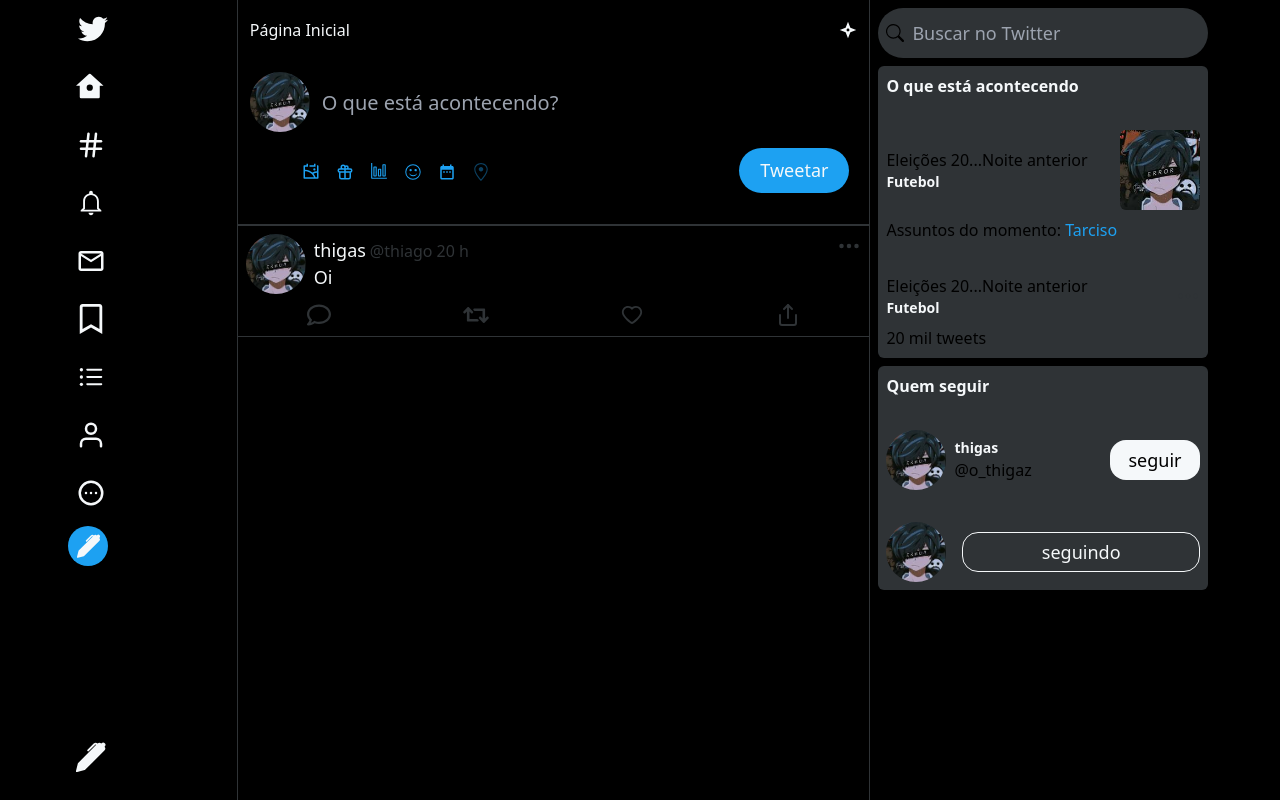
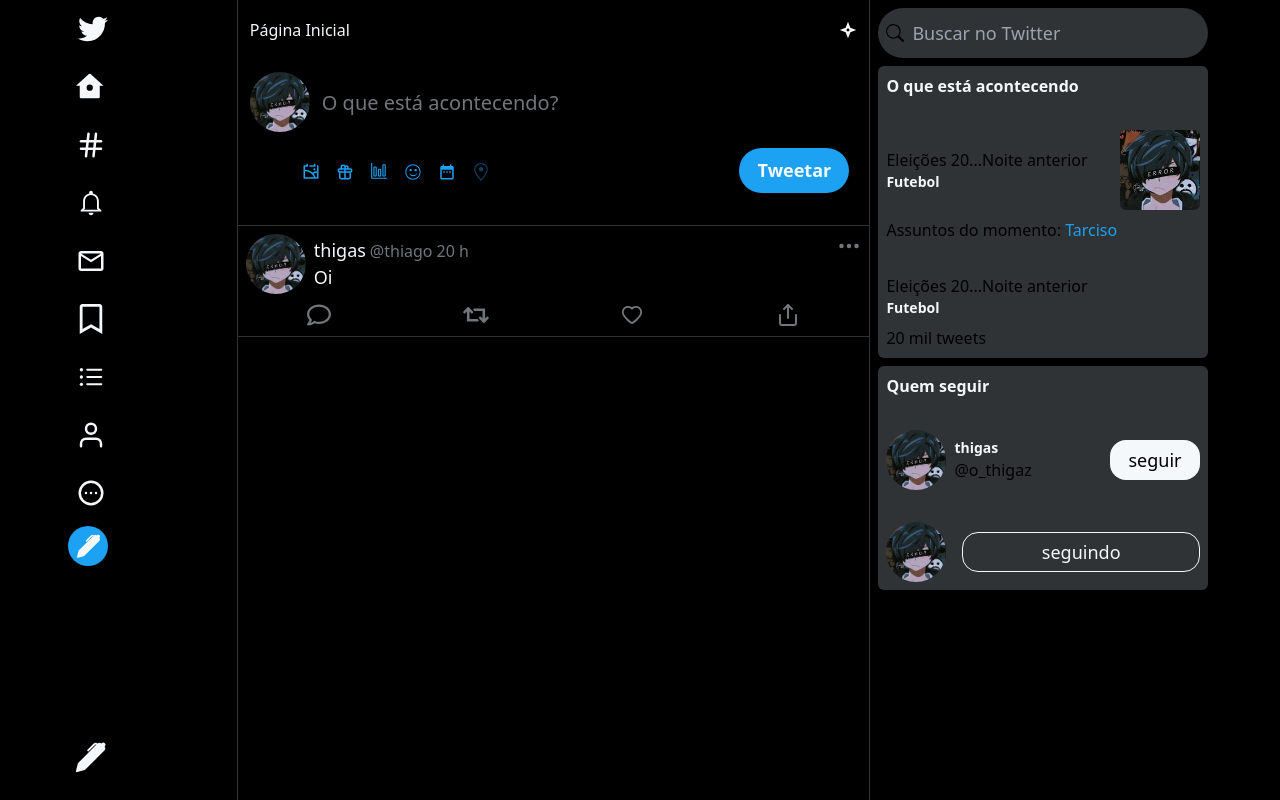
Before and after one commit to constThiagoSilva/twitter-clone, a React (Vite) app: page / in a window 1280 px wide. Built offline with nearby package versions, Linux system fonts and the light colour scheme.

Commit message:
fix: feed colors

```diff
--- a/src/components/Feed/index.tsx
+++ b/src/components/Feed/index.tsx
@@ -20,7 +20,7 @@
         <StarIcon className="text-lg" />
       </header>
 
-      <div className="mt-[60px] p-3 w-full border-b border-gray-600">
+      <div className="mt-[60px] p-3 w-full border-b border-gray-400">
         <div className="w-full flex items-center justify-center">
           <img
             src={ProfileImage}
@@ -30,7 +30,7 @@
           <input
             type="text"
             placeholder="O que está acontecendo?"
-            className="bg-gray-900 flex-1 h-full focus:outline-none text-white text-[20px] placeholder:font-light ml-3"
+            className="bg-gray-900 flex-1 h-full focus:outline-none text-white text-[20px] placeholder:text-gray-300 ml-3"
           />
         </div>
         <div className="w-full h-[80px] p-2 flex items-center justify-between flex-col md:flex-row">
@@ -42,14 +42,14 @@
             <DateIcon className="ml-4 cursor-pointer" />
             <LocationIcon className="ml-4 cursor-pointer opacity-40" />
           </div>
-          <button className="h-[45px] w-[110px] p-2 flex items-center justify-center rounded-full cursor-pointer bg-blue-500 text-white text-[18px] hover:brightness-95 transition-all mb-1">
+          <button className="h-[45px] w-[110px] p-2 flex items-center justify-center rounded-full cursor-pointer bg-blue-500 text-white text-[18px] hover:brightness-95 transition-all mb-1 font-bold">
             Tweetar
           </button>
         </div>
       </div>
 
       <main className="w-full">
-        <section className="w-full border-y border-gray-600 flex items-center justify-between flex-col p-2 ">
+        <section className="w-full border-y border-gray-500 flex items-center justify-between flex-col p-2 ">
           <div className="w-full flex items-center justify-between relative">
             <div className="flex flex-1 items-center">
               <img
@@ -60,17 +60,17 @@
               <div className="flex items-start flex-col ml-2">
                 <div className="flex items-center">
                   <h3 className="text-[18px] text-white font-medium">thigas</h3>
-                  <h1 className="text-[16px] text-gray-600 ml-1">@thiago</h1>
-                  <span className="text-[16px] text-gray-600 ml-1">20 h</span>
+                  <h1 className="text-[16px] text-gray-300 ml-1">@thiago</h1>
+                  <span className="text-[16px] text-gray-300 ml-1">20 h</span>
                 </div>
                 <p className="text-white text-[18px]">Oi</p>
               </div>
             </div>
             <div className="flex items-center absolute top-0 right-0 ">
-              <DotsIcon className="text-gray-600 text-[24px] cursor-pointer" />
+              <DotsIcon className="text-gray-300 text-[24px] cursor-pointer" />
             </div>
           </div>
-          <div className="w-[80%] flex justify-between items-center mt-2 text-gray-600">
+          <div className="w-[80%] flex justify-between items-center mt-2 text-gray-300">
             <div className="cursor-pointer flex items-center">
             <CommentIcon className="text-[24px]"/>
             </div>
--- a/tailwind.config.cjs
+++ b/tailwind.config.cjs
@@ -10,7 +10,7 @@
       'gray-700': '#16181c',
       'gray-600': '#2f3336',
       'gray-500': '#2f3336',
-      'gray-200': '#E1E8ED',
+      'gray-300': '#71767b',
       'blue-500': '#1DA1F2'
     }
   },
```
